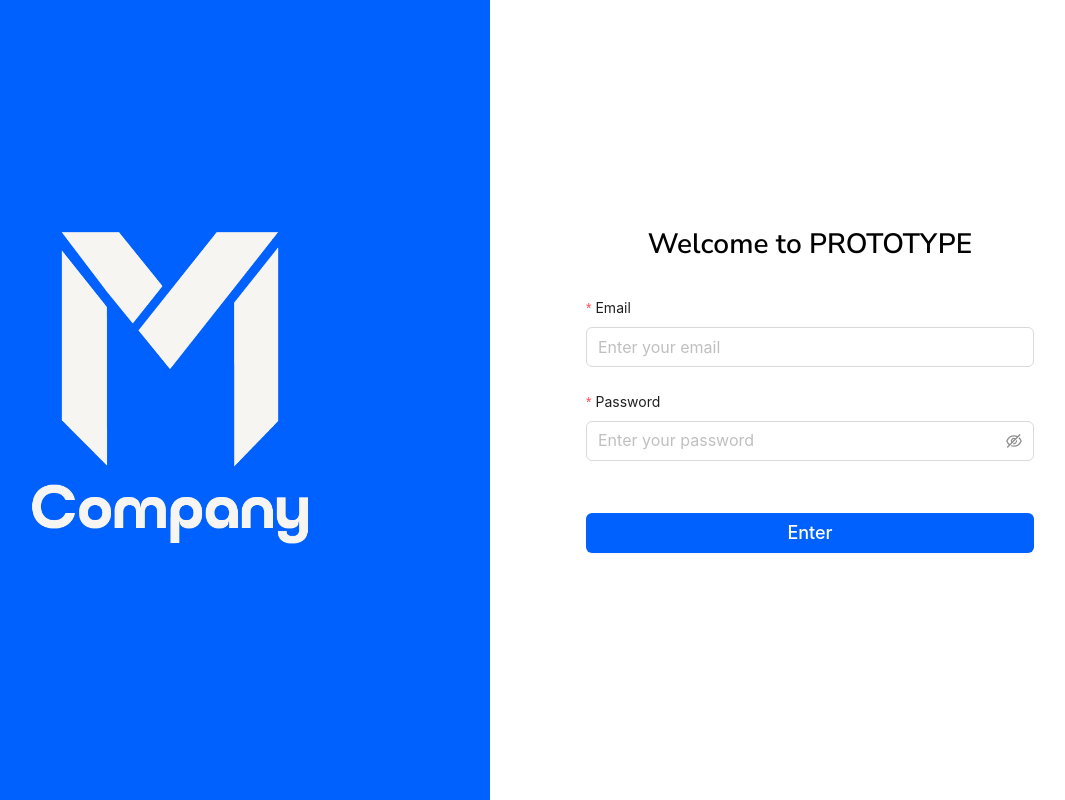
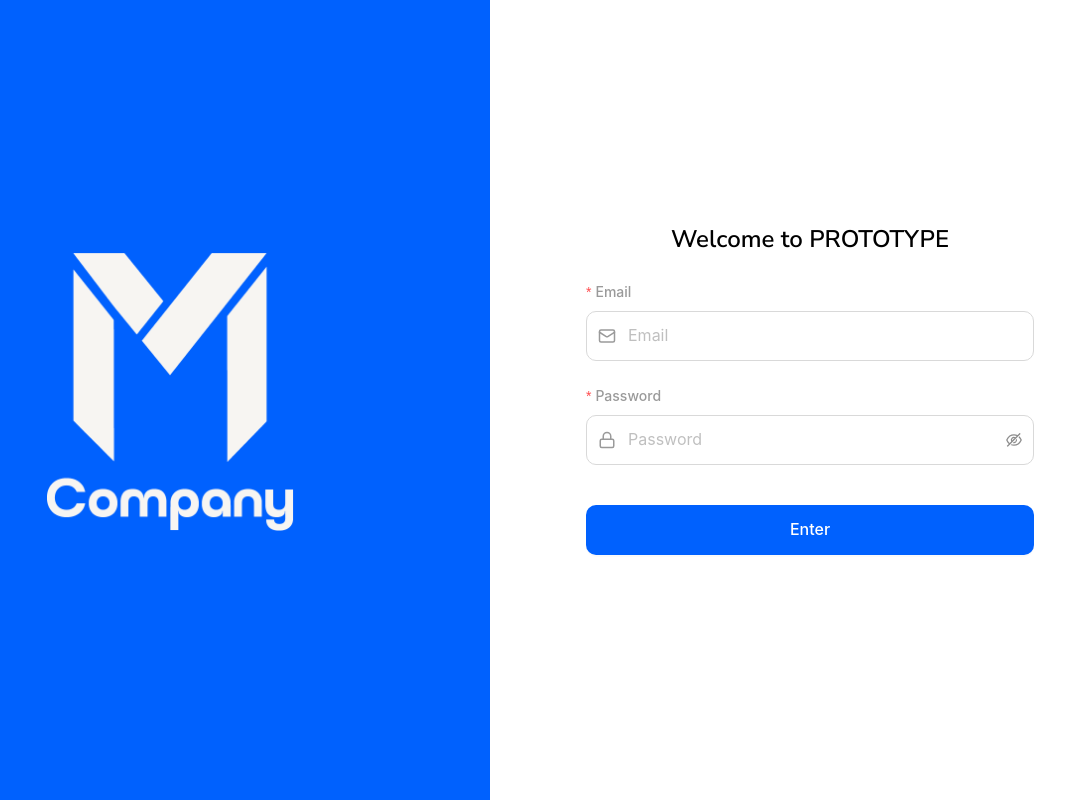
Before and after one commit to murodil01/admin, a React (Vite) app: page /login in a window 1280 px wide. Shown: the whole page, without its empty margins (150-1215 px from the left). Built offline with nearby package versions, Linux system fonts and the light colour scheme.

Commit message:
login leads page

```diff
--- a/src/api/endpoint.js
+++ b/src/api/endpoint.js
@@ -4,12 +4,14 @@ const endpoints = {
 		register: '/auth/register',
 		me: '/auth/me',
 	},
+
 	users: {
 		getAll: '/users',
 		getById: id => `/users/${id}`,
 		update: id => `/users/${id}`,
 		delete: id => `/users/${id}`,
 	},
+
 	tasks: {
 		getAll: 'project/tasks',
 		create: 'project/tasks',
@@ -31,7 +33,6 @@ const endpoints = {
 		getAll: 'department/departments',
 		getById: id => `department/departments/${id}`,
 	},
-
 
 	boards: {
 		getAll: 'board/list',
--- a/src/api/services/boardService.js
+++ b/src/api/services/boardService.js
@@ -1,11 +1,18 @@
-import api from '../base'
-import endpoints from '../endpoints'
+import api from "../base";
+import endpoints from "../endpoint";
 
-export const getBoards = () => request({ url: endpoints.boards.getAll })
-export const getBoardById = id => request({ url: endpoints.boards.getById(id) })
-export const createBoard = data =>
-	request({ url: endpoints.boards.create, method: 'POST', body: data })
+// Barcha boardlarni olish
+export const getBoards = () => api.get(endpoints.boards.getAll);
+
+// ID bo'yicha bitta boardni olish
+export const getBoardById = (id) => api.get(endpoints.boards.getById(id));
+
+// Yangi board yaratish
+export const createBoard = (data) => api.post(endpoints.boards.create, data);
+
+// Mavjud boardni yangilash
 export const updateBoard = (id, data) =>
-	request({ url: endpoints.boards.update(id), method: 'PUT', body: data })
-export const deleteBoard = id =>
-	request({ url: endpoints.boards.delete(id), method: 'DELETE' })
+  api.put(endpoints.boards.update(id), data);
+
+// Boardni o'chirish
+export const deleteBoard = (id) => api.delete(endpoints.boards.delete(id));
--- a/src/api/services/groupService.js
+++ b/src/api/services/groupService.js
@@ -1,11 +1,8 @@
 import api from '../base'
-import endpoints from '../endpoints'
+import endpoints from '../endpoint'
 
-export const getGroups = () => request({ url: endpoints.group.getAll })
-export const getGroupsById = id => request({ url: endpoints.group.getById(id) })
-export const createGroups = data =>
-	request({ url: endpoints.group.create, method: 'POST', body: data })
-export const updateGroups = (id, data) =>
-	request({ url: endpoints.group.update(id), method: 'PUT', body: data })
-export const deleteGroups = id =>
-	request({ url: endpoints.group.delete(id), method: 'DELETE' })
+export const getGroups = () => api.get(endpoints.group.getAll)
+export const getGroupById = (id) => api.get(endpoints.group.getById(id))
+export const createGroup = (data) => api.post(endpoints.group.create, data)
+export const updateGroup = (id, data) => api.put(endpoints.group.update(id), data)
+export const deleteGroup = (id) => api.delete(endpoints.group.delete(id))
--- a/src/components/lead-parts/group-section/index.jsx
+++ b/src/components/lead-parts/group-section/index.jsx
@@ -9,6 +9,7 @@ import {
 } from "lucide-react";
 import ReactDatePicker from "react-datepicker";
 import "react-datepicker/dist/react-datepicker.css";
+// import { getBoardById, createBoard } from "../../api/services/boardService"; // Import your API service
 
 const DatePickerCell = ({ value, onChange, onSave, onCancel }) => {
   const [date, setDate] = useState(value ? new Date(value) : null);
--- a/src/pages/login/index.jsx
+++ b/src/pages/login/index.jsx
@@ -1,153 +1,160 @@
-// import logo from "../../assets/logo.png";
-// import mlogo from "../../assets/mlogo.svg";
-import logo_blue from "../../assets/logo_blue.png"
+import logo_blue from "../../assets/logo_blue.png";
 import { Form, Input, Button } from "antd";
-import { Loader } from "lucide-react";
+import { Loader, Mail, Lock } from "lucide-react";
 import { useState } from "react";
 import request from "../../api/request";
 import { useNavigate } from "react-router-dom";
-import side_blue3 from "../../assets/side_blue3.png"
-
-const inputStyle = {
-  height: "40px",
-  fontSize: "16px",
-  borderColor: "#d9d9d9",
-};
-
-const inputFocusStyle = {
-  borderColor: "#9CA3AF",
-  boxShadow: "none",
-};
-
-const buttonStyle = {
-  backgroundColor: "#0061fe",
-  color: "white",
-  height: "40px",
-  fontSize: "18px",
-  fontWeight: "500",
-  border: "none",
-};
-
-const buttonHoverStyle = {
-  backgroundColor: "#0061fe",
-  color: "white",
-};
+import side_blue3 from "../../assets/side_blue3.png";
+import toast, { Toaster } from "react-hot-toast";
 
 const Login = () => {
   const [email, setEmail] = useState("");
   const [password, setPassword] = useState("");
   const [loading, setLoading] = useState(false);
+  const [focusedField, setFocusedField] = useState(null);
   const navigate = useNavigate();
 
-  const handleLogin = async (e) => {
-    // e.preventDefault();
+  const handleLogin = async () => {
     setLoading(true);
     try {
       const res = await request({
         url: "/token/",
         method: "POST",
-        body: {
-          email,
-          password,
-        },
+        body: { email, password },
       });
 
       localStorage.setItem("token", res.data.access);
-      // localStorage.setItem("token", res.data.token);
-      alert("Login muvaffaqiyatli!");
-      navigate("/"); // yoki kerakli yo‘l
+      toast.success("Login muvaffaqiyatli!");
+      navigate("/");
     } catch (err) {
-      alert("Login xatoligi: " + (err.response?.data?.message || err.message));
+      toast.error(
+        "Login xatoligi: " + (err.response?.data?.message || err.message)
+      );
     } finally {
       setLoading(false);
     }
   };
 
   return (
-    <div className="flex flex-col md:flex-row h-screen w-full">
-      <div className="bg-[#0061fe] hidden md:flex md:w-1/2 flex-col items-center justify-center p-8">
-        <img src={logo_blue} alt="Logo" className="w-32 md:w-[280px] mb-6" />
-        {/* <h1 className="text-white font-bold text-4xl md:text-5xl">Company</h1> */}
+    <>
+      <Toaster position="top-center" reverseOrder={false} />
+      <div className="flex flex-col md:flex-row min-h-screen w-full overflow-y-auto">
+        {/* Left Side */}
+        <div className="bg-[#0061fe] hidden md:flex md:w-1/2 flex-col items-center justify-center p-4">
+          <img
+            src={logo_blue}
+            alt="Logo"
+            className="w-24 md:w-[250px] mb-4 object-contain"
+          />
         </div>
 
-      <div className="flex-1 flex items-start md:items-center justify-center p-6 bg-white">
-        <div className="w-[452px] max-w-md">
+        {/* Right Side */}
+        <div className="flex-1 flex items-center justify-center p-4 sm:p-6 bg-white">
+          <div className="w-full max-w-md">
+            {/* Mobile Logo */}
             <img
               src={side_blue3}
               alt="Mobile Logo"
-            className="block w-15 md:hidden mx-auto mt-20 mb-8"
+              className="block w-14 md:hidden mx-auto mt-6 mb-6 object-contain"
             />
 
             <h2
-            style={{ color: "#000", fontSize: "28px", fontWeight: 600 }}
-            className="text-center mb-8"
+              className="text-center mb-6"
+              style={{ color: "#000", fontSize: "24px", fontWeight: 600 }}
             >
               Welcome to PROTOTYPE
             </h2>
 
-          <Form name="login" layout="vertical" onFinish={handleLogin}>
+            <Form
+              name="login"
+              layout="vertical"
+              onFinish={handleLogin}
+              autoComplete="off"
+            >
+              {/* Email */}
               <Form.Item
-              label="Email"
+                label={
+                  <span style={{ fontWeight: 500, color: "#9A9A9A" }}>
+                    Email
+                  </span>
+                }
                 name="email"
-              rules={[{ required: true, message: "Please enter your email!" }]}
+                rules={[
+                  { required: true, message: "Please enter your email!" },
+                ]}
               >
                 <Input
+                  prefix={
+                    <Mail
+                      size={18}
+                      color={focusedField === "email" ? "#0061fe" : "#9A9A9A"}
+                      style={{ marginRight: 8 }}
+                    />
+                  }
                   value={email}
                   onChange={(e) => setEmail(e.target.value)}
-                placeholder="Enter your email"
-                style={inputStyle}
-                onFocus={(e) =>
-                  (e.target.style.borderColor = inputFocusStyle.borderColor)
-                }
-                onBlur={(e) =>
-                  (e.target.style.borderColor = inputStyle.borderColor)
-                }
+                  placeholder="Email"
+                  onFocus={() => setFocusedField("email")}
+                  onBlur={() => setFocusedField(null)}
+                  style={{
+                    height: "50px",
+                    fontSize: "16px",
+                    borderRadius: "10px",
+                  }}
                 />
               </Form.Item>
 
+              {/* Password */}
               <Form.Item
-              label="Password"
+                label={
+                  <span style={{ fontWeight: 500, color: "#9A9A9A" }}>
+                    Password
+                  </span>
+                }
                 name="password"
                 rules={[
                   { required: true, message: "Please enter your password!" },
                 ]}
               >
                 <Input.Password
+                  prefix={
+                    <Lock
+                      size={18}
+                      color={
+                        focusedField === "password" ? "#0061fe" : "#9A9A9A"
+                      }
+                      style={{ marginRight: 8 }}
+                    />
+                  }
                   value={password}
                   onChange={(e) => setPassword(e.target.value)}
-                placeholder="Enter your password"
-                style={inputStyle}
-                onFocus={(e) =>
-                  (e.target.style.borderColor = inputFocusStyle.borderColor)
-                }
-                onBlur={(e) =>
-                  (e.target.style.borderColor = inputStyle.borderColor)
-                }
+                  placeholder="Password"
+                  onFocus={() => setFocusedField("password")}
+                  onBlur={() => setFocusedField(null)}
+                  style={{
+                    height: "50px",
+                    fontSize: "16px",
+                    borderRadius: "10px",
+                  }}
                 />
               </Form.Item>
 
+              {/* Submit */}
               <Form.Item>
                 <Button
-                className="mt-5 md:mt-7"
+                  className="mt-4"
                   htmlType="submit"
-                style={{
-                  ...buttonStyle,
-                  backgroundColor: loading
-                    ? buttonStyle.backgroundColor
-                    : buttonStyle.backgroundColor,
-                }}
                   block
                   disabled={loading}
-                onMouseOver={(e) =>
-                  !loading &&
-                  (e.currentTarget.style.backgroundColor =
-                    buttonHoverStyle.backgroundColor)
-                }
-                onMouseOut={(e) =>
-                  !loading &&
-                  (e.currentTarget.style.backgroundColor =
-                    buttonStyle.backgroundColor)
-                }
+                  style={{
+                    backgroundColor: "#0061fe",
+                    color: "#fff",
+                    height: "50px",
+                    fontSize: "16px",
+                    fontWeight: "500",
+                    border: "none",
+                    borderRadius: "10px",
+                  }}
                 >
                   {loading ? (
                     <Loader className="animate-spin mx-auto" size={22} />
@@ -160,6 +167,7 @@ const Login = () => {
           </div>
         </div>
       </div>
+    </>
   );
 };
 
```
Also changed, not shown: src/components/lead-parts/navbar-lead/index.jsx (+83 -0 lines), src/index.css (line endings or trailing spaces). Lines whose indentation alone changed are shown as unchanged.
